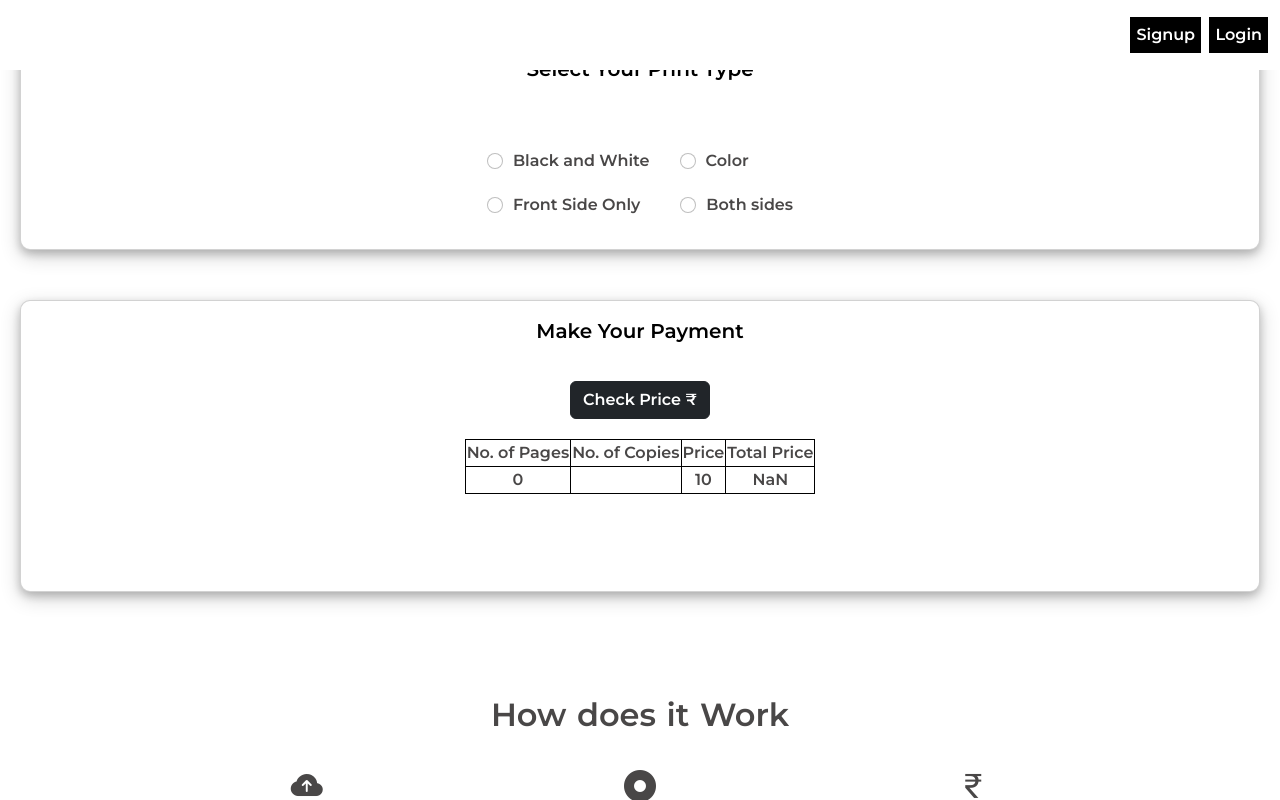
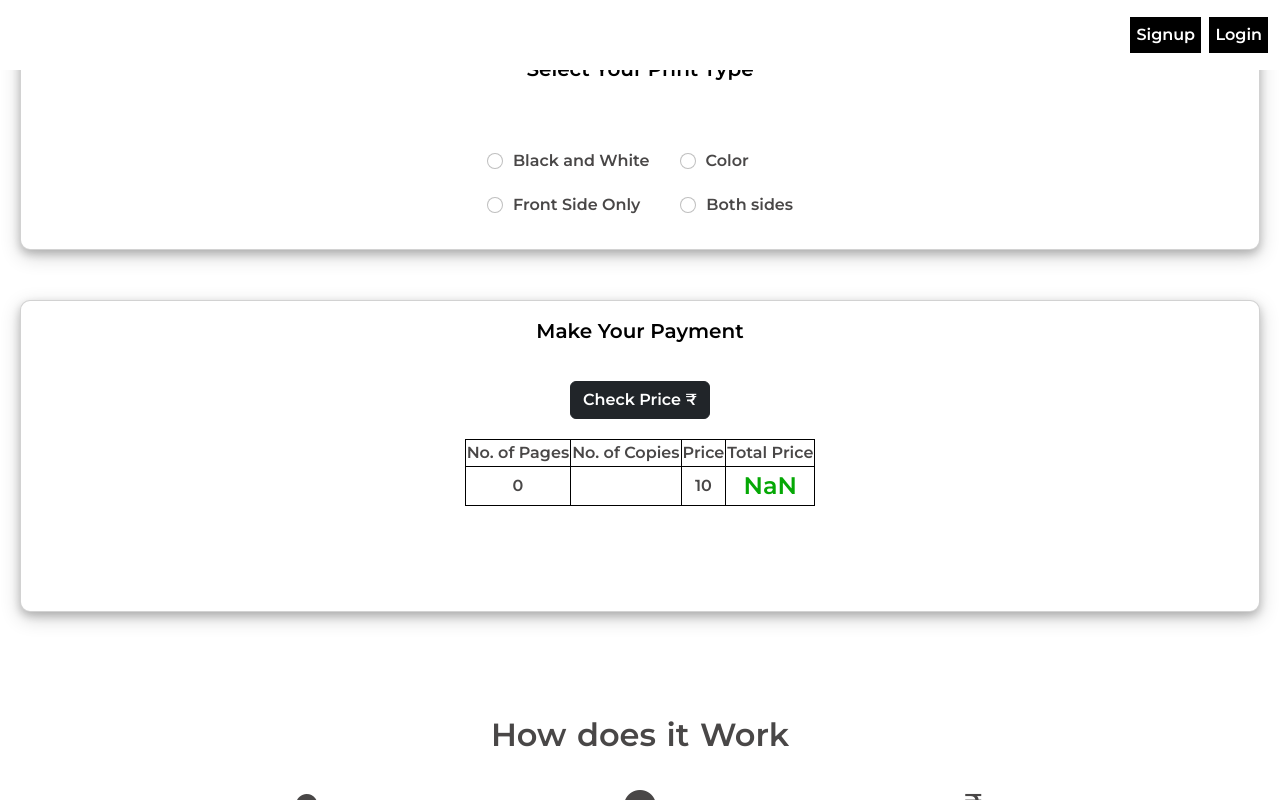
Before and after one commit to Bharathgit5/production, a React (Vite) app: page / in a window 1280 px wide. Both pictures are taken after a click on the button "Check Price ₹". Shown: the part 1180-1980 px from the top of the page. Built offline with nearby package versions, Linux system fonts and the light colour scheme; no server answers.

Commit message:
total-price-color

```diff
--- a/src/Showprice.jsx
+++ b/src/Showprice.jsx
@@ -9,7 +9,7 @@ const Showprice = (props) => {
   let numcopies = props.copies;
   let r1 = props.selectedValue;
   let r2 = props.selectedValue2;
-  let price = (r1 === "black and white" && r2 === "front side only") ? 10 : (r1 === "black and white" && r2 === "both sides") ? 10 : (r1 === "color" && r2 === "front side only") ? 10 : (r1 === "color" && r2 === "both sides") ? 10 : 10;
+  let price = (r1 === "black and white" && r2 === "front side only") ? 10 : (r1 === "black and white" && r2 === "both sides") ? 5 : (r1 === "color" && r2 === "front side only") ? 10 : (r1 === "color" && r2 === "both sides") ? 20 : 10;
   let totalprice = numpages * numcopies * price;
 
   console.log(props.selectedValue);
@@ -66,10 +66,11 @@ const Showprice = (props) => {
                     <td>{numpages}</td>
                     <td>{numcopies}</td>
                     <td>{price}</td>
-                    <td>{totalprice}</td>
+                    <td className='bill'>{totalprice}</td>
                   </tr>
                 </tbody>
               </table>
+
               <form id="rzp_payment_form"></form>
             </>
           )}
--- a/src/index.css
+++ b/src/index.css
@@ -76,6 +76,10 @@ body{
                       color: white;
 
                      }
+                     .bill{
+                      font-size: 1.5rem;
+                      color: rgb(5, 168, 5);
+                     }
 
 
                        /*........................end of showprice css .....................*/
@@ -89,7 +93,7 @@ body{
                            border-radius: 10px;
                          }
                          .card-body3{
-                          height: 230px;
+                          height: 250px;
                           background-color: white;
                           color: #494747;
                           border-radius: 10px;
```
